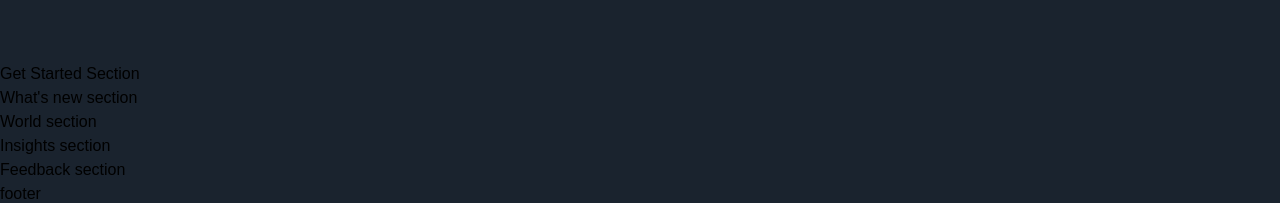
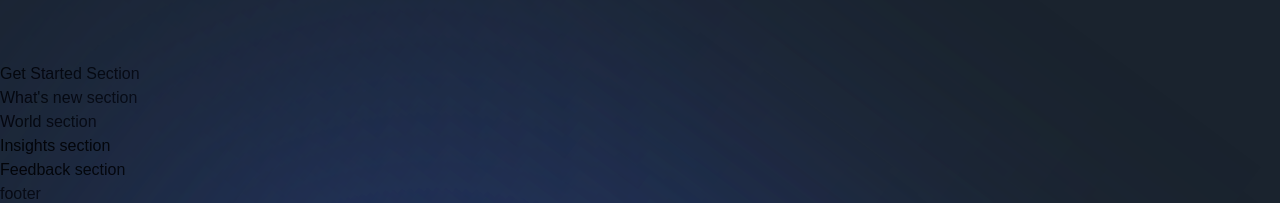
Before and after one commit to Harshalvk/metaverse_landing_page, a Next.js app: page / in a window 1280 px wide. Shown: the part 2593-2796 px from the top of the page. Built offline with nearby package versions, Linux system fonts and the light colour scheme; a web font is replaced by a local one.

Commit message:
fix: small changes

```diff
--- a/app/page.js
+++ b/app/page.js
@@ -3,23 +3,23 @@ import { Footer, Navbar } from '../components';
 import { About, Explore, Feedback, GetStarted, Hero, Insights, WhatsNew, World } from '../sections';
 
 const Page = () => (
-  <div className='bg-primary-black overflow-hidden'>
+  <div className="bg-primary-black overflow-hidden">
     <Navbar />
     <Hero />
-    <div className='realtive'>
+    <div className="relative">
       <About />
-        <div className='gradient-03 z-0'/>
+      <div className="gradient-03 z-0" />
       <Explore />
     </div>
-    <div className='realtive'>
+    <div className="relative">
       <GetStarted />
-        <div className='gradient-04 z-0'/>
+      <div className="gradient-04 z-0" />
       <WhatsNew />
     </div>
     <World />
-    <div className='realtive'>
+    <div className="relative">
       <Insights />
-        <div className='gradient-04 z-0'/>
+      <div className="gradient-04 z-0" />
       <Feedback />
     </div>
     <Footer />
--- a/sections/About.jsx
+++ b/sections/About.jsx
@@ -31,7 +31,9 @@ const About = () => (
         src="/arrow-down.svg"
         alt="arrow down"
         className="w-[18px] h-[28] object-contain mt-[28px]"
-      />
+      >
+
+      </motion.img>
     </motion.div>
   </section>
 );
```
